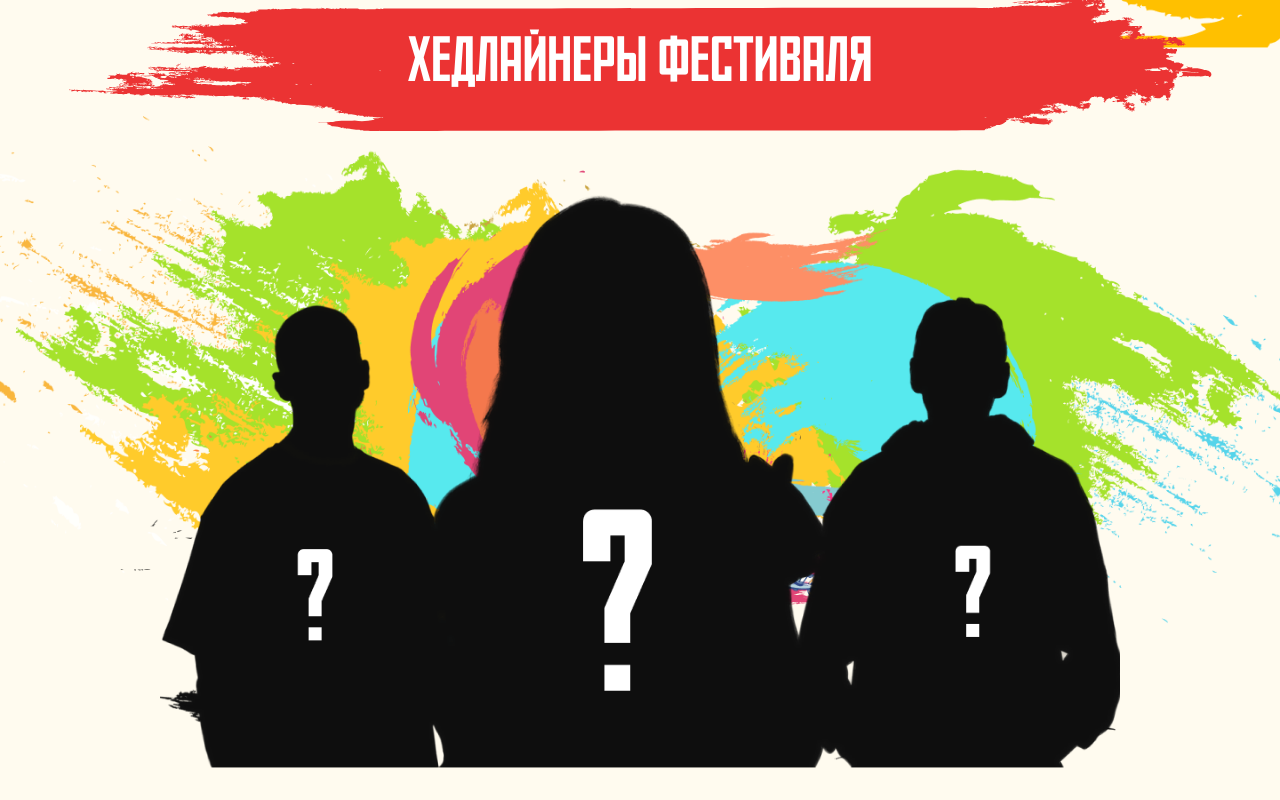
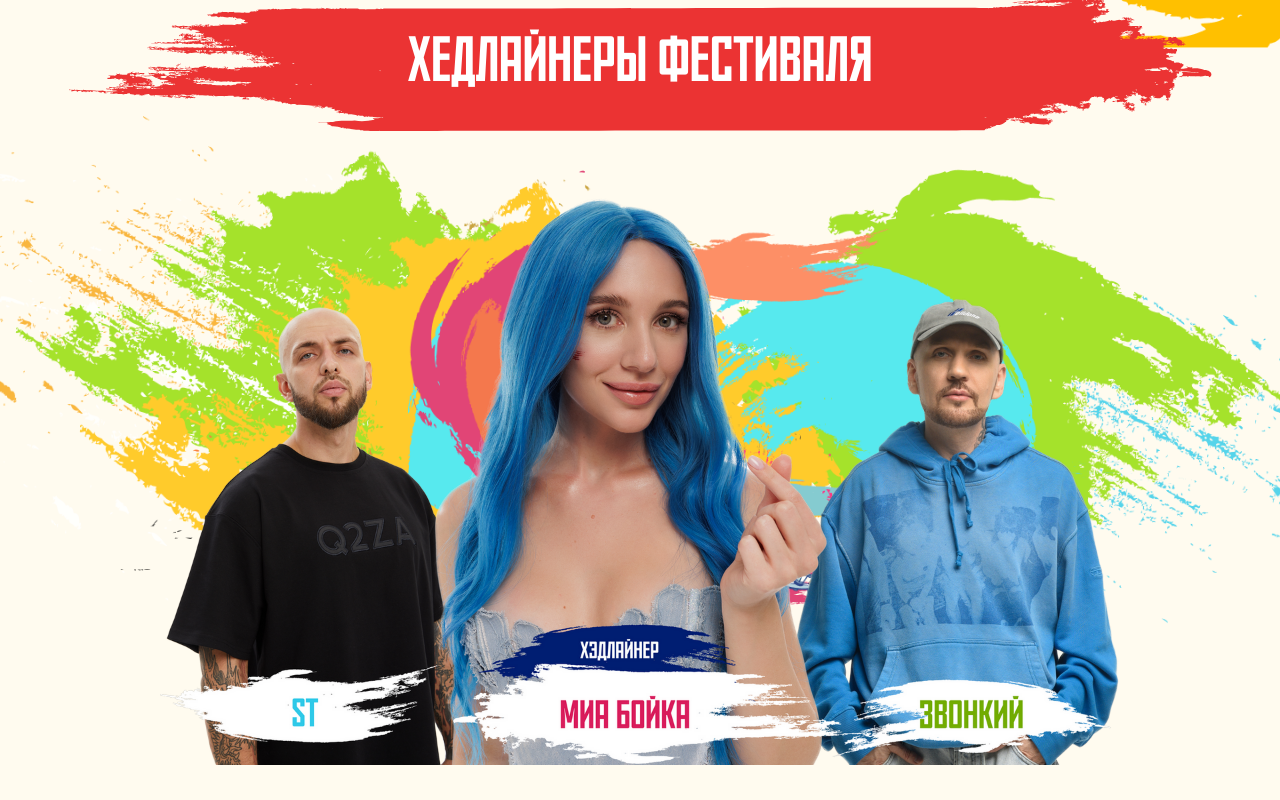
Before and after one commit to Dumanbruh/moscow-school-2024, a Next.js app: page / in a window 1280 px wide. Shown: the part 1800-2600 px from the top of the page. Built offline with nearby package versions, Linux system fonts and the light colour scheme.

Commit message:
Refactor UI components and update image URLs in headliners-block component

```diff
--- a/app/components/home-page/headliners-block.tsx
+++ b/app/components/home-page/headliners-block.tsx
@@ -11,7 +11,7 @@ const Headliners = ({ isMobile }: HeadlinersProps) => {
             <Header text={"хедлайнеры фестиваля"} isMobile={isMobile} color='red' />
             <div className={"flex flex-col gap-8 md:gap-16 sm:px-20 md:px-40"}>
                 <div className={"flex flex-col gap-2"}>
-                    <div className={"bg-[url('/images/desktop/home/headliners/headliners-hidden.png')] bg-contain relative bg-no-repeat bg-center w-[100%] h-[315px] md:h-[700px]"} />
+                    <div className={"bg-[url('/images/desktop/home/headliners/headliners.png')] bg-contain relative bg-no-repeat bg-center w-[100%] h-[315px] md:h-[700px]"} />
                 </div>
             </div>
             <div className={
```
